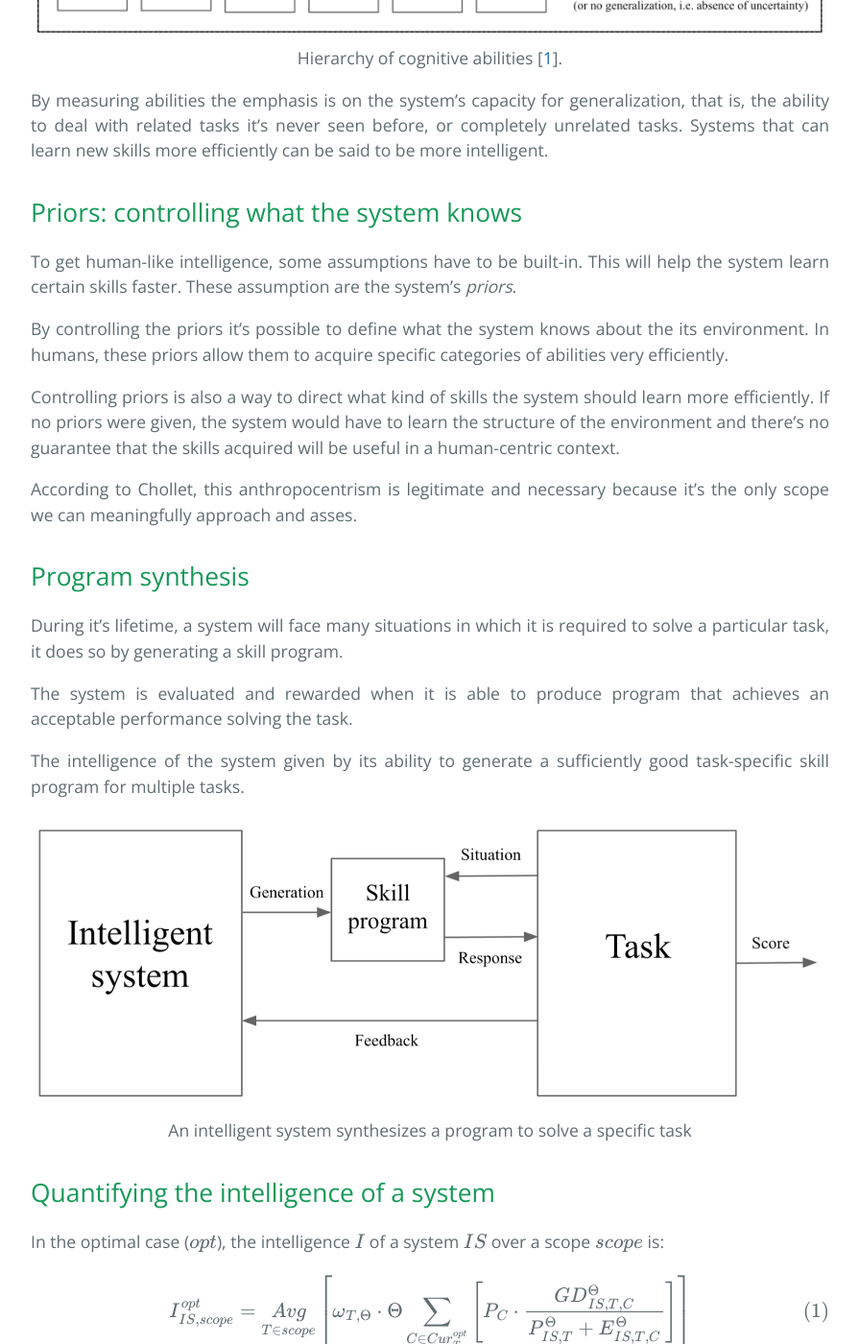
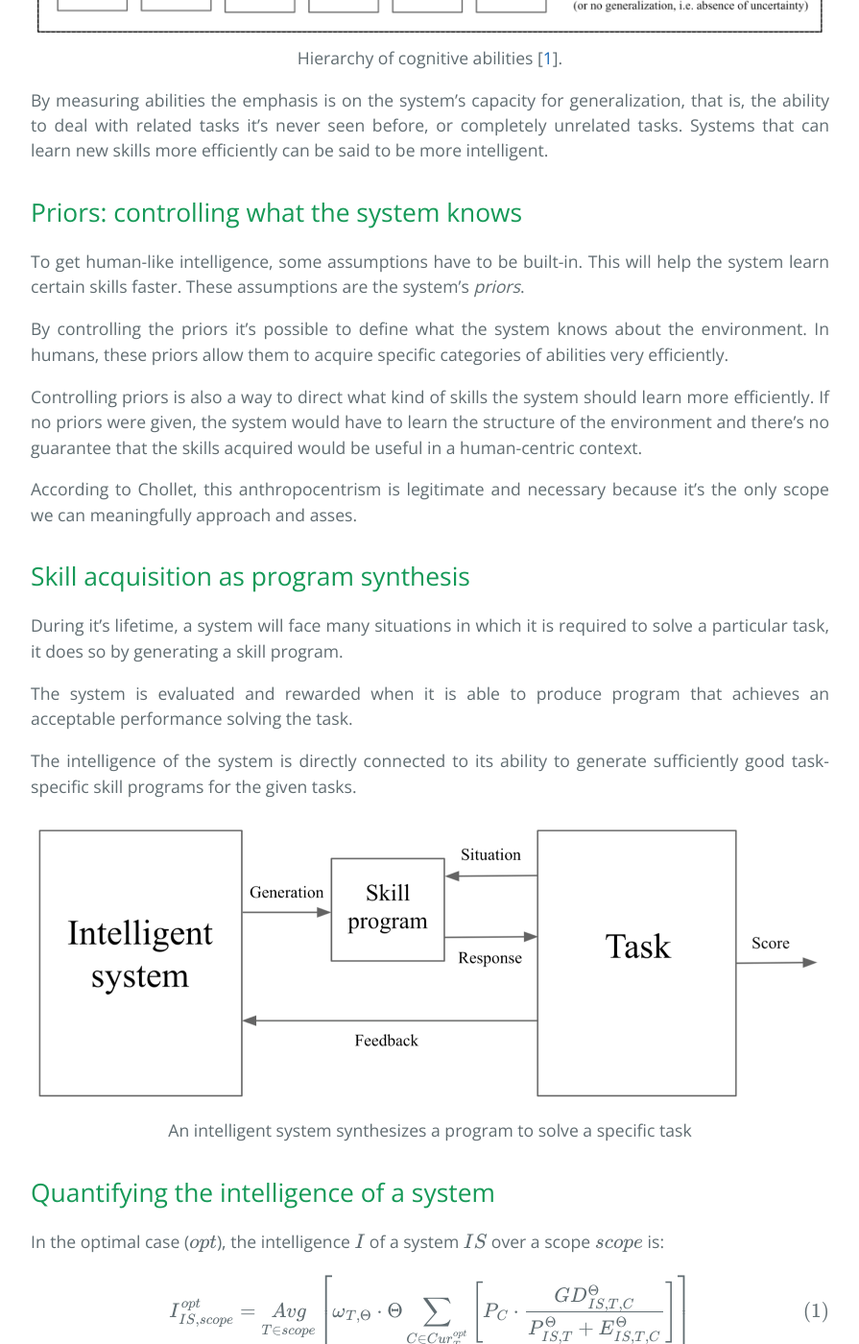
Before and after one commit to pgpbpadilla/pgpbpadilla.github.io, a Jekyll site: the page built from ai/_posts/2021-03-20-chollet-general-intelligence-test.liquid.md, in a window 1280 px wide and 1400 px high, scrolled down 1923 px. Shown: the whole window at 96% size, without its empty margins (192-1087 px from the left). Built offline with Jekyll 4.4.1, drawn with Linux system fonts in a browser that asks for light colours; comment, search, counter and statistics services are not loaded.

Commit message:
fix: usr: Typos and small style changes

```diff
--- a/ai/_posts/2021-03-20-chollet-general-intelligence-test.liquid.md
+++ b/ai/_posts/2021-03-20-chollet-general-intelligence-test.liquid.md
@@ -71,21 +71,21 @@ more intelligent.
 ## Priors: controlling what the system knows
 
 To get human-like intelligence, some assumptions have to be built-in. This will help
-the system learn certain skills faster. These assumption are the system's _priors_.
+the system learn certain skills faster. These assumptions are the system's _priors_.
 
 By controlling the priors it's possible to define what the system knows about the
-its environment. In humans, these priors allow them to acquire specific categories of
+environment. In humans, these priors allow them to acquire specific categories of
 abilities very efficiently.
 
 Controlling priors is also a way to direct what kind of skills the system should learn
 more efficiently. If no priors were given, the system would have to learn the
-structure of the environment and there's no guarantee that the skills acquired will be
+structure of the environment and there's no guarantee that the skills acquired would be
 useful in a human-centric context.
 
 According to Chollet, this anthropocentrism is legitimate and necessary because it's
 the only scope we can meaningfully approach and asses.
 
-## Program synthesis
+## Skill acquisition as program synthesis
 
 During it's lifetime, a system will face many situations in which it is required to
 solve a particular task, it does so by generating a skill program.
@@ -93,8 +93,8 @@ solve a particular task, it does so by generating a skill program.
 The system is evaluated and rewarded when it is able to produce program that
 achieves an acceptable performance solving the task.
 
-The intelligence of the system given by its ability to generate a sufficiently good
-task-specific skill program for multiple tasks.
+The intelligence of the system is directly connected to its ability to generate
+sufficiently good task-specific skill programs for the given tasks.
 
 <div style="text-align: center">
     <img src="/assets/images/chollet-system-skill-task.png">
```
